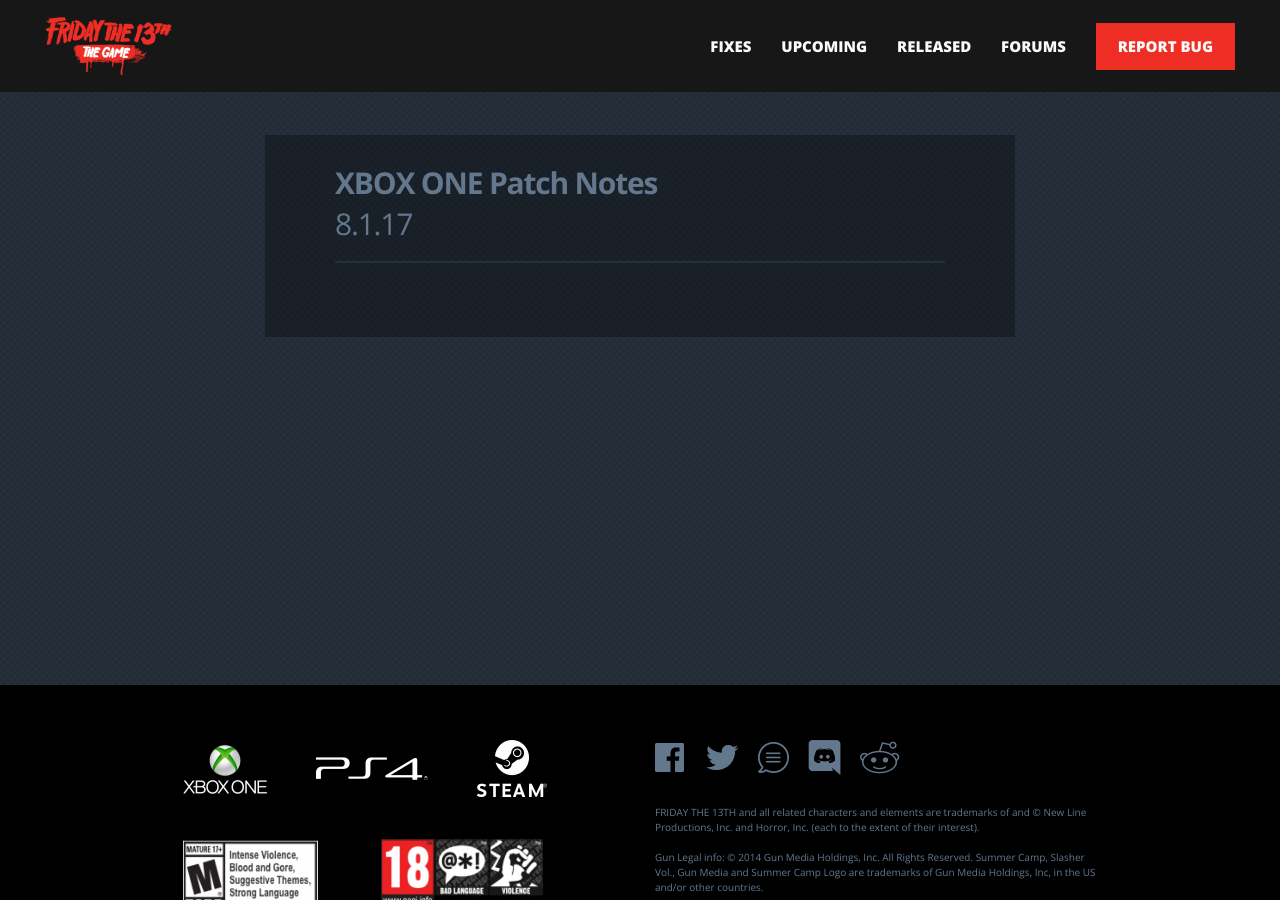
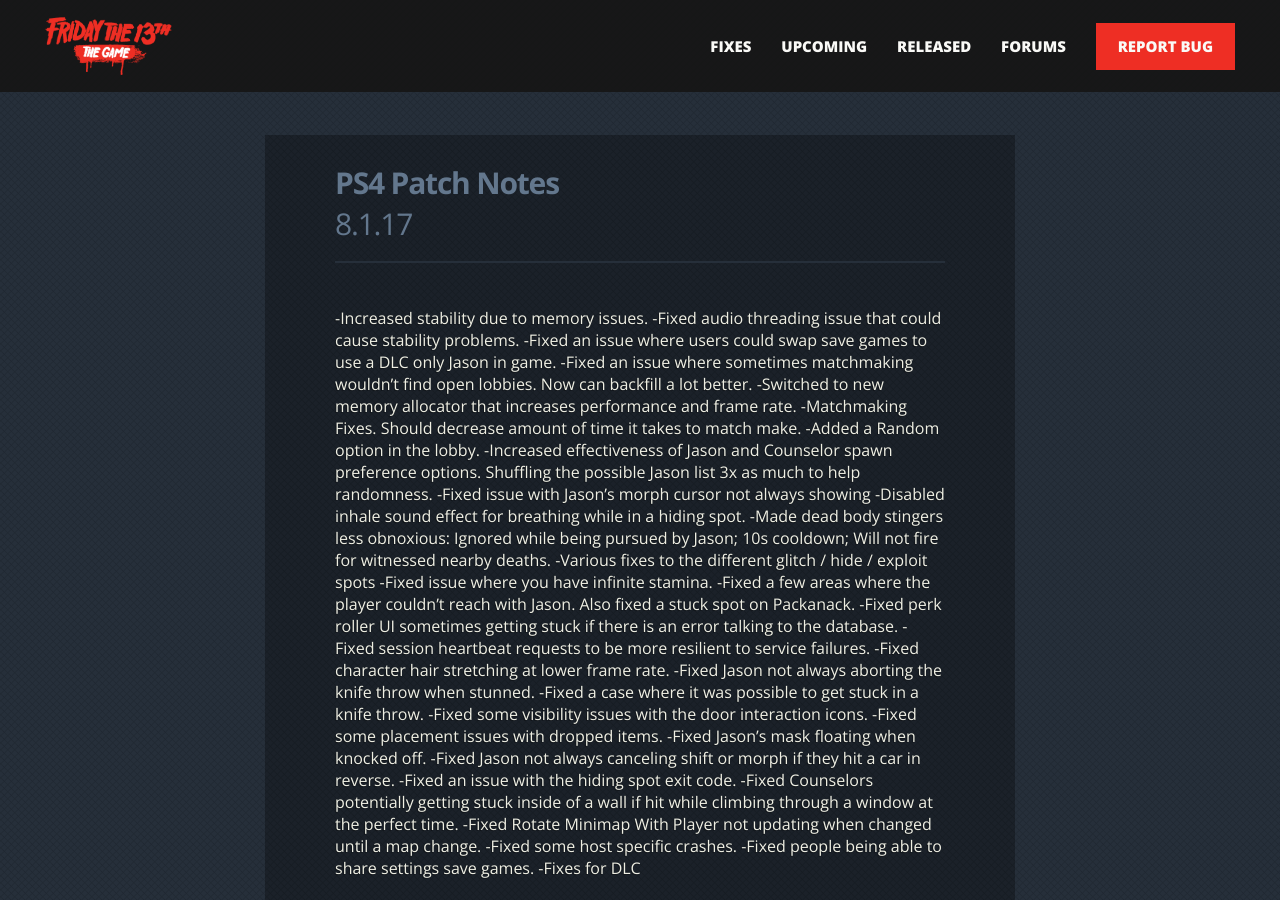
Before and after one commit to bdk6000/friday-13, a Jekyll site: the page built from _released-patches/patch-notes-8b3f31.markdown, in a window 1280 px wide and 900 px high. Built offline with Jekyll 4.4.1, drawn with Linux system fonts in a browser that asks for light colours.

Commit message:
Updated Patch Notes 8b3f31

```diff
--- a/_released-patches/patch-notes-8b3f31.markdown
+++ b/_released-patches/patch-notes-8b3f31.markdown
@@ -2,6 +2,36 @@
 title: Patch Notes
 date: 2017-08-01 23:53:00 -04:00
 categories:
-- XBOX ONE
-release-date: 2017-07-12 00:00:00 -04:00
+- PS4
+release-date: 2017-07-28 00:00:00 -04:00
 ---
+
+-Increased stability due to memory issues.
+-Fixed audio threading issue that could cause stability problems.
+-Fixed an issue where users could swap save games to use a DLC only Jason in game.
+-Fixed an issue where sometimes matchmaking wouldn't find open lobbies. Now can backfill a lot better.
+-Switched to new memory allocator that increases performance and frame rate.
+-Matchmaking Fixes. Should decrease amount of time it takes to match make.
+-Added a Random option in the lobby.
+-Increased effectiveness of Jason and Counselor spawn preference options. Shuffling the possible Jason list 3x as much to help randomness.
+-Fixed issue with Jason’s morph cursor not always showing
+-Disabled inhale sound effect for breathing while in a hiding spot.
+-Made dead body stingers less obnoxious: Ignored while being pursued by Jason; 10s cooldown; Will not fire for witnessed nearby deaths.
+-Various fixes to the different glitch / hide / exploit spots
+-Fixed issue where you have infinite stamina.
+-Fixed a few areas where the player couldn't reach with Jason. Also fixed a stuck spot on Packanack.
+-Fixed perk roller UI sometimes getting stuck if there is an error talking to the database.
+-Fixed session heartbeat requests to be more resilient to service failures.
+-Fixed character hair stretching at lower frame rate.
+-Fixed Jason not always aborting the knife throw when stunned.
+-Fixed a case where it was possible to get stuck in a knife throw.
+-Fixed some visibility issues with the door interaction icons.
+-Fixed some placement issues with dropped items.
+-Fixed Jason's mask floating when knocked off.
+-Fixed Jason not always canceling shift or morph if they hit a car in reverse.
+-Fixed an issue with the hiding spot exit code.
+-Fixed Counselors potentially getting stuck inside of a wall if hit while climbing through a window at the perfect time.
+-Fixed Rotate Minimap With Player not updating when changed until a map change.
+-Fixed some host specific crashes.
+-Fixed people being able to share settings save games.
+-Fixes for DLC
```
